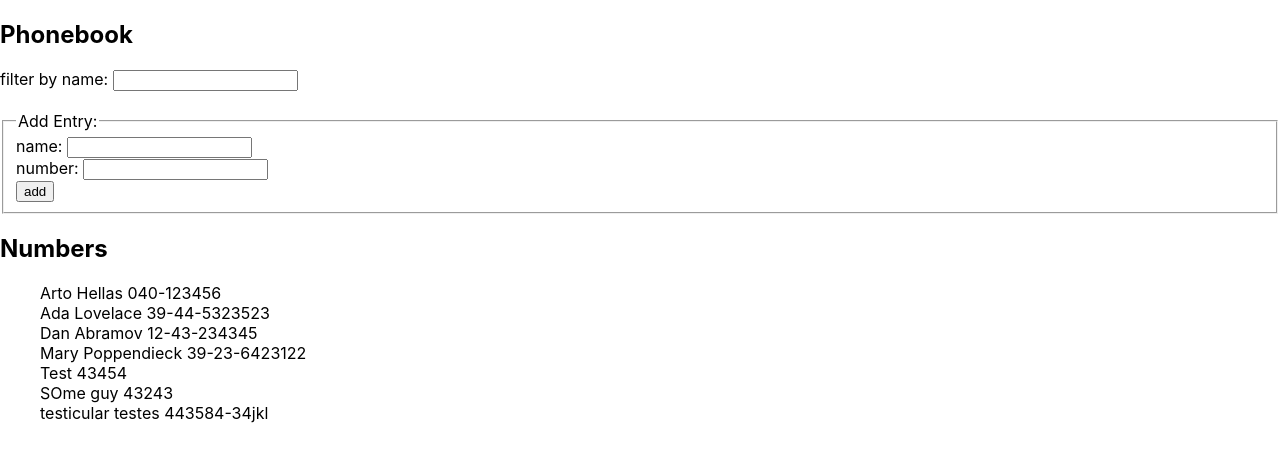
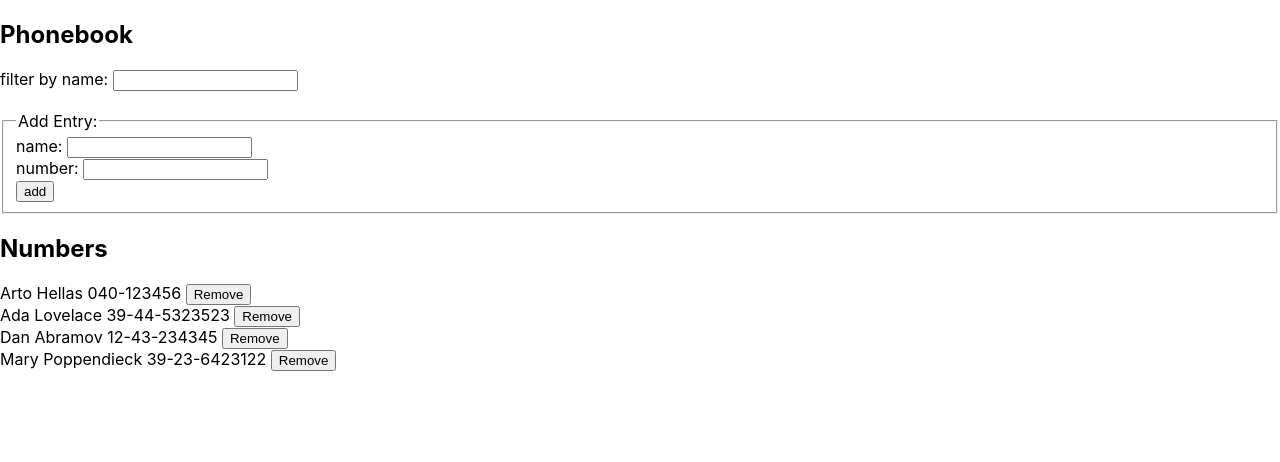
Before and after one commit to ADSmith-100/FullStackOpenSubmissions, a React (Create React App) app in the folder part2/phonebook/: page / in a window 1280 px wide. Shown: the top 462 px of the page. Built offline with nearby package versions, Linux system fonts and the light colour scheme; data requests are answered from the project's data file.

Commit message:
delete working 2.17 complete

```diff
--- a/part2/phonebook/db.json
+++ b/part2/phonebook/db.json
@@ -19,21 +19,6 @@
       "name": "Mary Poppendieck",
       "number": "39-23-6423122",
       "id": 4
-    },
-    {
-      "name": "Test",
-      "number": "43454",
-      "id": 5
-    },
-    {
-      "name": "SOme guy",
-      "number": "43243",
-      "id": 6
-    },
-    {
-      "name": "testicular testes",
-      "number": "443584-34jkl",
-      "id": 7
     }
   ]
 }
--- a/part2/phonebook/src/App.css
+++ b/part2/phonebook/src/App.css
@@ -1,5 +1,6 @@
 li {
   list-style-type: none;
+  display: inline;
 }
 
 .App {
--- a/part2/phonebook/src/App.js
+++ b/part2/phonebook/src/App.js
@@ -16,6 +16,13 @@ const App = () => {
       setPersons(initialPersons);
     });
   }, []);
+
+  const handleRemove = (id) => {
+    personService.remove(id).then(() => {
+      const newPeople = persons.filter((p) => p.id !== id);
+      setPersons(newPeople);
+    });
+  };
 
   const addPerson = (event) => {
     event.preventDefault();
@@ -72,7 +79,9 @@ const App = () => {
         />
       </div>
       <h2>Numbers</h2>
-      <PersonList filteredData={filteredData} />
+      <div>
+        <PersonList filteredData={filteredData} handleRemove={handleRemove} />
+      </div>
     </div>
   );
 };
--- a/part2/phonebook/src/Components/PersonList.js
+++ b/part2/phonebook/src/Components/PersonList.js
@@ -1,14 +1,45 @@
 import React from "react";
 import Person from "./Person";
+import "../App.css";
 
 const PersonList = (props) => {
   return (
-    <ul>
+    <>
       {props.filteredData.map((person) => (
-        <Person key={person.name} person={person} />
+        <div key={person.id}>
+          <Person person={person} />{" "}
+          <button
+            className="remove"
+            onClick={() => props.handleRemove(person.id)}
+          >
+            Remove
+          </button>
+          <br></br>
+        </div>
       ))}
-    </ul>
+    </>
   );
 };
 
 export default PersonList;
+
+//  {
+//       "name": "Arto Hellas",
+//       "number": "040-123456",
+//       "id": 1
+//     },
+//     {
+//       "name": "Ada Lovelace",
+//       "number": "39-44-5323523",
+//       "id": 2
+//     },
+//     {
+//       "name": "Dan Abramov",
+//       "number": "12-43-234345",
+//       "id": 3
+//     },
+//     {
+//       "name": "Mary Poppendieck",
+//       "number": "39-23-6423122",
+//       "id": 4
+//     }
--- a/part2/phonebook/src/Services/Persons.js
+++ b/part2/phonebook/src/Services/Persons.js
@@ -11,6 +11,11 @@ const create = (newObject) => {
   return request.then((response) => response.data);
 };
 
+const remove = (id) => {
+  const request = axios.delete(`${baseUrl}/${id}`);
+  return request.then((response) => response.data);
+};
+
 const update = (id, newObject) => {
   const request = axios.put(`${baseUrl}/${id}`, newObject);
   return request.then((response) => response.data);
@@ -20,4 +25,5 @@ export default {
   getAll: getAll,
   create: create,
   update: update,
+  remove: remove,
 };
```
